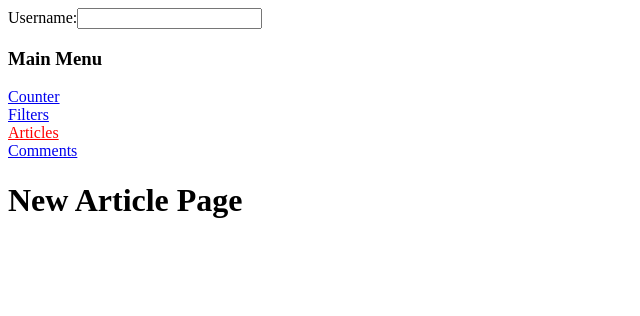
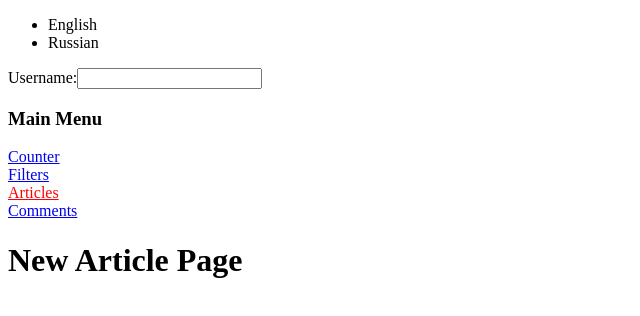
Before and after one commit to dato7898/basic-react, a React (Create React App) app: page /articles/new in a window 1280 px wide. Shown: the top 316 px of the page, without its empty margins (0-640 px from the left). Built offline with nearby package versions, Linux system fonts and the light colour scheme.

Commit message:
HW7 add i18n

```diff
--- a/src/App.js
+++ b/src/App.js
@@ -7,17 +7,25 @@ import Counter from './components/counter'
 import CommentsPage from './components/routes/comments-page'
 import Menu, { MenuItem } from './components/menu'
 import { Provider as UserProvider } from './contexts/user'
+import LangProvider from './components/i18n/lang-provider'
 
 class App extends Component {
 	state = {
-    username: ''
+		username: '',
+		language: 'en'
   }
 
 	handleUserChange = (username) => this.setState({ username })
+	changeLanguage = (language) => (ev) => this.setState({ language })
 
 	render() {
 		return (
+			<LangProvider language={this.state.language}>
 				<div>
+					<ul>
+						<li onClick={this.changeLanguage('en')}>English</li>
+						<li onClick={this.changeLanguage('ru')}>Russian</li>
+					</ul>
 					<UserForm
 						value={this.state.username}
 						onChange={this.handleUserChange}
@@ -44,6 +52,7 @@ class App extends Component {
 						</Switch>
 					</UserProvider>
 				</div>
+			</LangProvider>
 		)
 	}
 }
--- a/src/components/article/index.js
+++ b/src/components/article/index.js
@@ -7,6 +7,7 @@ import './style.css'
 import { deleteArticle, loadArticleById } from '../../ac'
 import Loader from '../common/loader'
 import { articleSelector } from '../../selectors'
+import i18n from '../i18n'
 
 class Article extends PureComponent {
 	static propTypes = {
@@ -37,16 +38,16 @@ class Article extends PureComponent {
 	}
 
 	render() {
-		const { article, isOpen } = this.props
+		const { article, isOpen, t } = this.props
 		if (!article) return null
 		return (
 			<div>
 				<h3>
 					{article.title}
 					<button onClick={this.handleClick} className="test__article--btn">
-						{isOpen ? 'close' : 'open'}
+						{t(isOpen ? 'close' : 'open')}
 					</button>
-					<button onClick={this.handleDelete}>delete me</button>
+					<button onClick={this.handleDelete}>{t('delete me')}</button>
 				</h3>
 				<CSSTransition
 					transitionName="article"
@@ -86,4 +87,4 @@ export default connect(
     article: articleSelector(state, props)
   }),
 	{ deleteArticle, loadArticleById }
-)(Article)
+)(i18n(Article))
--- a/src/components/comment-list/index.js
+++ b/src/components/comment-list/index.js
@@ -9,6 +9,7 @@ import CommentForm from '../comment-form'
 import {loadArticleComments} from '../../ac'
 import Loader from '../common/loader'
 import { Consumer as UserConsumer } from '../../contexts/user'
+import i18n from '../i18n'
 
 class CommentList extends Component {
     static propTypes = {
@@ -30,8 +31,8 @@ class CommentList extends Component {
     }
 
     render() {
-        const { isOpen, toggleOpen } = this.props
-        const text = isOpen ? 'hide comments' : 'show comments'
+        const { isOpen, toggleOpen, t } = this.props
+        const text = t(isOpen ? 'hide comments' : 'show comments')
         return (
             <div>
                 <UserConsumer>{(user) => <h3>Username: {user}</h3>}</UserConsumer>
@@ -52,7 +53,8 @@ class CommentList extends Component {
     getBody() {
         const {
             article: { comments, id, commentsLoading, commentsLoaded },
-            isOpen
+            isOpen,
+            t
         } = this.props
         if (!isOpen) return null
         if (commentsLoading) return <Loader />
@@ -63,7 +65,7 @@ class CommentList extends Component {
                 {(comments && comments.length) ? (
                     this.comments
                 ) : (
-                    <h3 className="test__comment-list--empty">No comments yet</h3>
+                    <h3 className="test__comment-list--empty">{t('No comments yet')}</h3>
                 )}
                 <CommentForm articleId={id} />
             </div>
@@ -86,4 +88,4 @@ class CommentList extends Component {
 export default connect(
     null,
     { loadArticleComments }
-)(toggleOpen(CommentList))
+)(toggleOpen(i18n(CommentList)))
--- a/src/components/common/loader.js
+++ b/src/components/common/loader.js
@@ -1,7 +1,8 @@
 import React from 'react'
+import i18n from '../i18n'
 
-function Loader() {
-  return <h2>Loading...</h2>
+function Loader({ t }) {
+  return <h2>{t('Loading')}...</h2>
 }
 
-export default Loader
+export default i18n(Loader)
--- /dev/null
+++ b/src/components/i18n/context.js
@@ -0,0 +1,4 @@
+import { createContext } from 'react'
+import dictionaries from '../../dictionaries'
+
+export const { Provider, Consumer } = createContext(dictionaries.en)
--- /dev/null
+++ b/src/components/i18n/index.js
@@ -0,0 +1,17 @@
+import React, { Component as ReactComponent } from 'react'
+import { Consumer } from './context'
+
+export default (Component) =>
+  class Translate extends ReactComponent {
+    render() {
+      return (
+        <Consumer>
+          {(dictionary) => (
+            <Component {...this.props} t={this.createTranslate(dictionary)} />
+          )}
+        </Consumer>
+      )
+    }
+
+    createTranslate = (dictionary) => (text) => dictionary[text] || text
+  }
--- /dev/null
+++ b/src/components/i18n/lang-provider.js
@@ -0,0 +1,20 @@
+import React, { Component } from 'react'
+import PropTypes from 'prop-types'
+import dictionaries from '../../dictionaries'
+import { Provider } from './context'
+
+class LangProvider extends Component {
+  static propTypes = {
+    language: PropTypes.string
+  }
+
+  render() {
+    return (
+      <Provider value={dictionaries[this.props.language]}>
+        {this.props.children}
+      </Provider>
+    )
+  }
+}
+
+export default LangProvider
--- /dev/null
+++ b/src/dictionaries.js
@@ -0,0 +1,21 @@
+export const en = {
+  'delete me': 'delete me',
+  'show comments': 'show comments',
+  'hide comments': 'hide comments',
+  'No comments yet': 'No comments yet',
+  Loading: 'Loading',
+  close: 'close',
+  open: 'open'
+}
+
+export const ru = {
+  'delete me': 'удалить статью',
+  'show comments': 'показать комментарии',
+  'hide comments': 'спрятать комментарии',
+  Loading: 'Загрузка',
+  'No comments yet': 'Пока нет комментариев',
+  close: 'закрыть',
+  open: 'открыть'
+}
+
+export default { ru, en }
```
Lines whose indentation alone changed are shown as unchanged.
